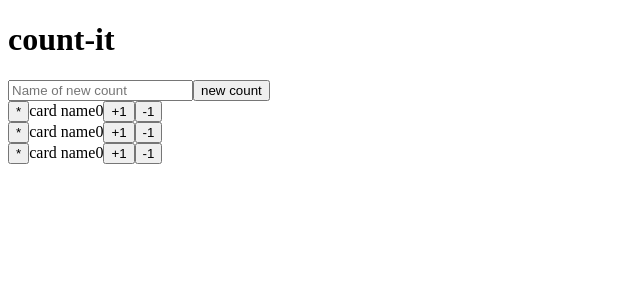
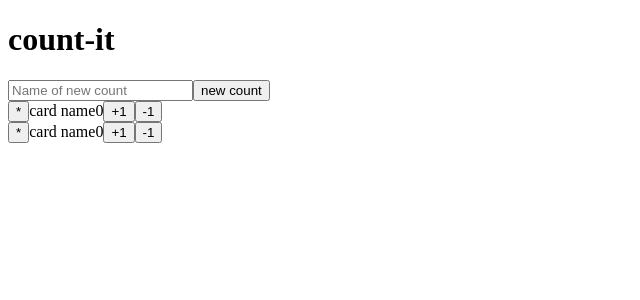
Before and after one commit to gr3yknigh1/count-it, a React (Create React App) app: page / in a window 1280 px wide. Shown: the top 300 px of the page, without its empty margins (0-640 px from the left). Built offline with nearby package versions, Linux system fonts and the light colour scheme.

Commit message:
Integrate store to main App

```diff
--- a/src/app/App.tsx
+++ b/src/app/App.tsx
@@ -1,22 +1,22 @@
 import {
-  Card,
   CardForm,
+  CardContainer,
 } from "../features/counter";
+
+import { Provider } from "react-redux";
+import store from "./store";
+
 
 export default function App(): JSX.Element {
   return (
-    <>
+    <Provider store={ store }>
       <header>
         <h1>count-it</h1>
       </header>
       <main className="app">
         <CardForm/>
-        <div className="card-container">
-          <Card />
-          <Card />
-          <Card />
-        </div>
+        <CardContainer/>
       </main>
-    </>
+    </Provider>
   );
 }
```
